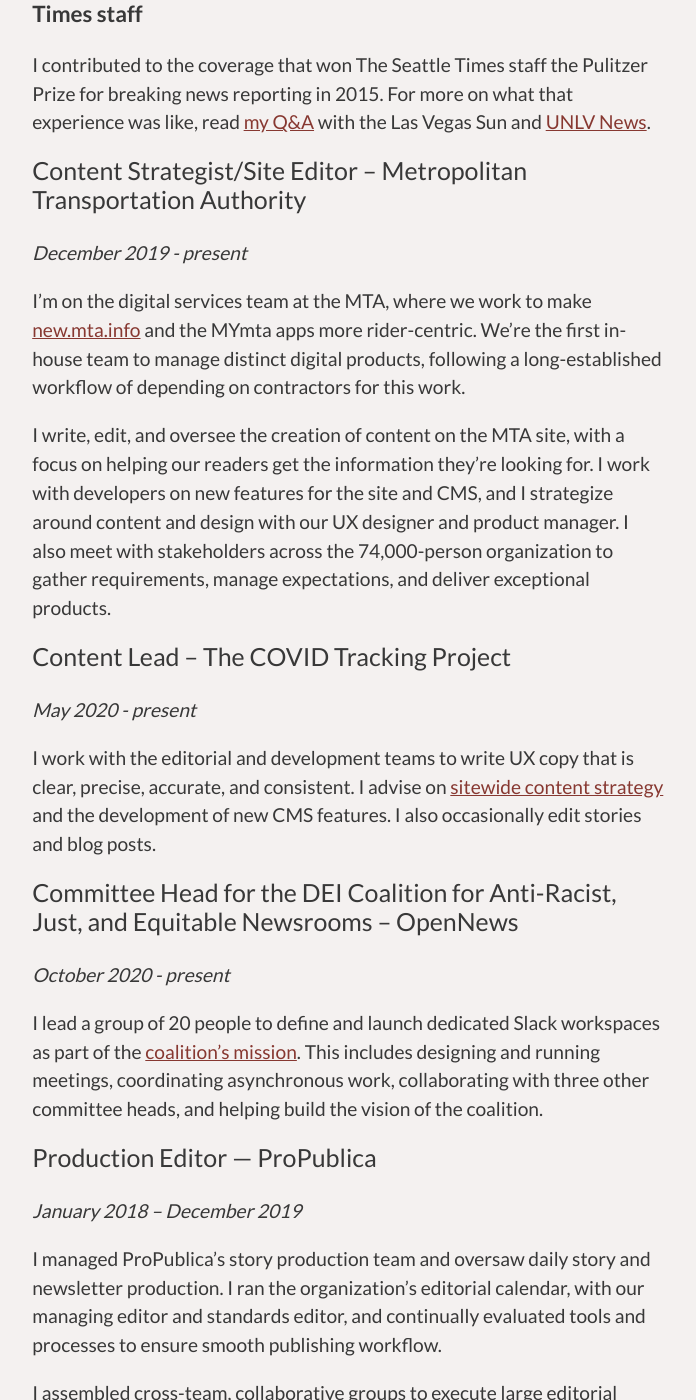
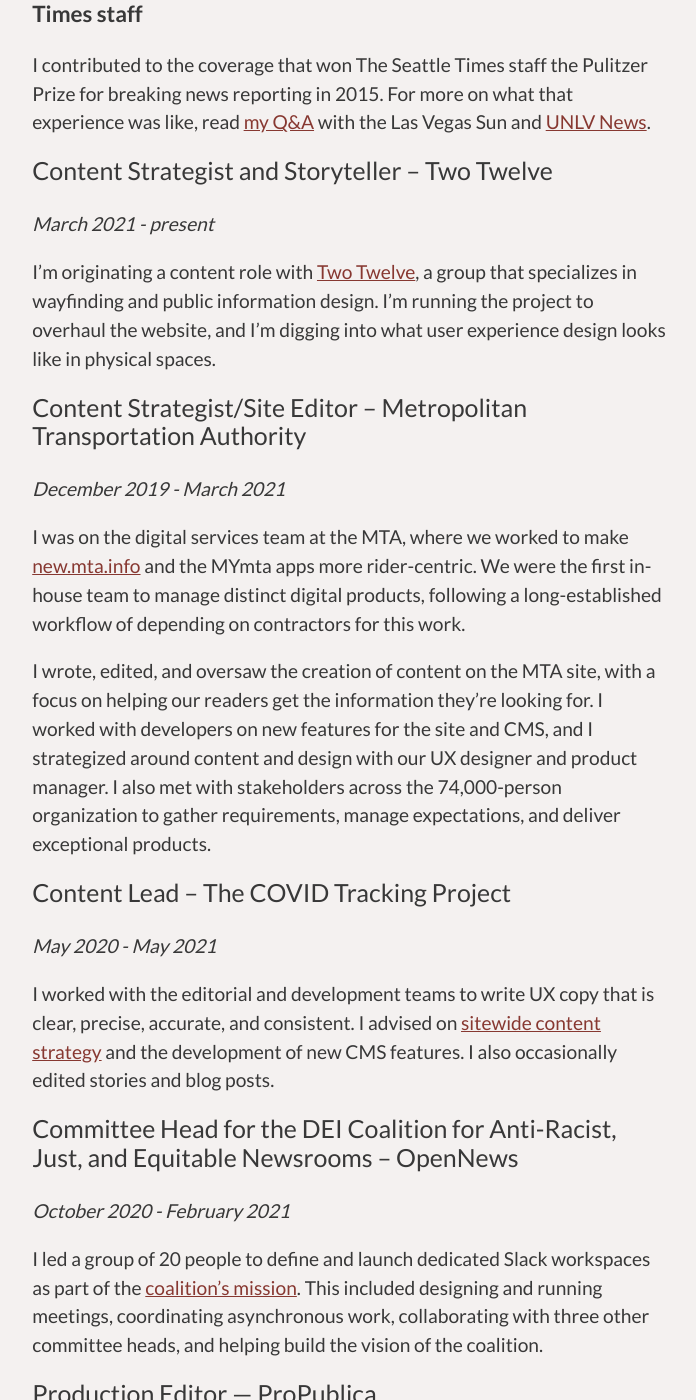
Before and after one commit to hannah-birch/hannah-birch.github.io, a Jekyll site: the page built from pages/resume.md, in a window 1280 px wide and 1400 px high, scrolled down 400 px. Shown: the whole window, without its empty margins (291-987 px from the left). Built offline with Jekyll 4.4.1, drawn with Linux system fonts in a browser that asks for light colours; nearby versions of some CDN libraries.

Commit message:
Adds Two Twelve to Resume and About pages

```diff
--- a/pages/resume.md
+++ b/pages/resume.md
@@ -12,22 +12,27 @@
 
 I contributed to the coverage that won The Seattle Times staff the Pulitzer Prize for breaking news reporting in 2015. For more on what that experience was like, read [my Q&A](http://lasvegassun.com/news/2015/may/14/unlv-grad-talks-winning-pulitzer-what-journalists-/) with the Las Vegas Sun and [UNLV News](https://www.unlv.edu/news/article/journalism-graduate-part-pulitzer-prize-winning-team).
 
+## Content Strategist and Storyteller – Two Twelve
+_March 2021 - present_
+
+I’m originating a content role with [Two Twelve](http://www.twotwelve.com/), a group that specializes in wayfinding and public information design. I'm running the project to overhaul the website, and I’m digging into what user experience design looks like in physical spaces.
+
 ## Content Strategist/Site Editor – Metropolitan Transportation Authority
-_December 2019 - present_
+_December 2019 - March 2021_
 
-I’m on the digital services team at the MTA, where we work to make [new.mta.info](https://new.mta.info/) and the MYmta apps more rider-centric. We’re the first in-house team to manage distinct digital products, following a long-established workflow of depending on contractors for this work.
+I was on the digital services team at the MTA, where we worked to make [new.mta.info](https://new.mta.info/) and the MYmta apps more rider-centric. We were the first in-house team to manage distinct digital products, following a long-established workflow of depending on contractors for this work.
 
-I write, edit, and oversee the creation of content on the MTA site, with a focus on helping our readers get the information they’re looking for. I work with developers on new features for the site and CMS, and I strategize around content and design with our UX designer and product manager. I also meet with stakeholders across the 74,000-person organization to gather requirements, manage expectations, and deliver exceptional products.
+I wrote, edited, and oversaw the creation of content on the MTA site, with a focus on helping our readers get the information they’re looking for. I worked with developers on new features for the site and CMS, and I strategized around content and design with our UX designer and product manager. I also met with stakeholders across the 74,000-person organization to gather requirements, manage expectations, and deliver exceptional products.
 
 ## Content Lead – The COVID Tracking Project
-_May 2020 - present_
+_May 2020 - May 2021_
 
-I work with the editorial and development teams to write UX copy that is clear, precise, accurate, and consistent. I advise on [sitewide content strategy](https://covidtracking.com/) and the development of new CMS features. I also occasionally edit stories and blog posts.
+I worked with the editorial and development teams to write UX copy that is clear, precise, accurate, and consistent. I advised on [sitewide content strategy](https://covidtracking.com/) and the development of new CMS features. I also occasionally edited stories and blog posts.
 
 ## Committee Head for the DEI Coalition for Anti-Racist, Just, and Equitable Newsrooms – OpenNews
-_October 2020 - present_
+_October 2020 - February 2021_
 
-I lead a group of 20 people to define and launch dedicated Slack workspaces as part of the [coalition’s mission](https://opennews.org/blog/dei-coalition-announcement/). This includes designing and running meetings, coordinating asynchronous work, collaborating with three other committee heads, and helping build the vision of the coalition.
+I led a group of 20 people to define and launch dedicated Slack workspaces as part of the [coalition’s mission](https://opennews.org/blog/dei-coalition-announcement/). This included designing and running meetings, coordinating asynchronous work, collaborating with three other committee heads, and helping build the vision of the coalition.
 
 ## Production Editor — ProPublica
 
```
Also changed, not shown: pages/about.md (+2 -2 lines), 3 other files.
